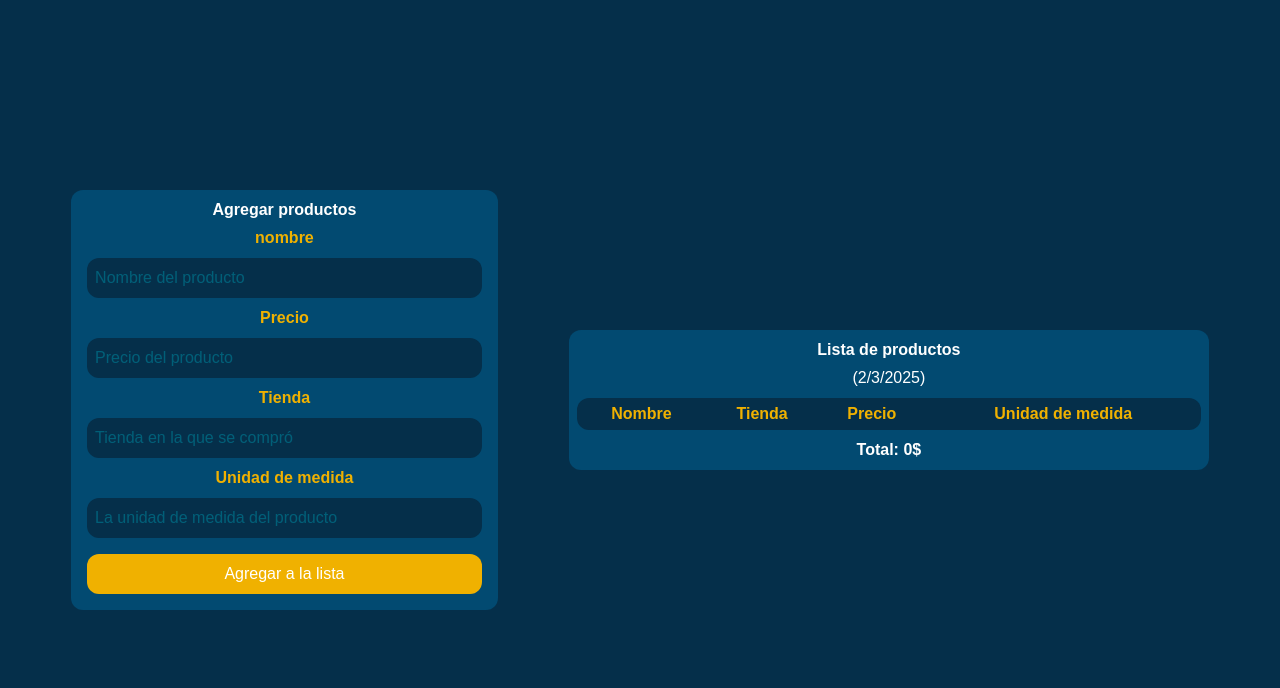
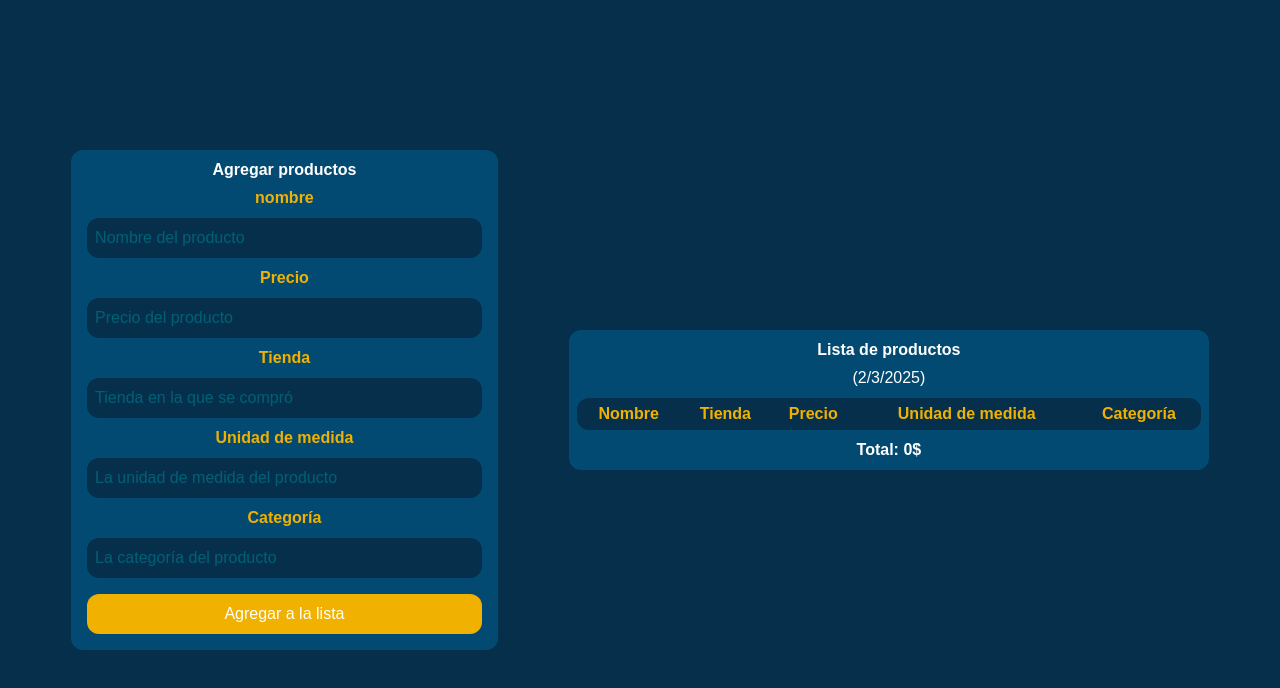
Before and after one commit to JCD-SENA/GestorListaMercado, a React (Vite) app: page / in a window 1280 px wide. Shown: the top 688 px of the page. Built offline with nearby package versions, Linux system fonts and the light colour scheme.

Commit message:
Se implementan las categorías

```diff
--- a/src/components/FormMarket/FormMarket.jsx
+++ b/src/components/FormMarket/FormMarket.jsx
@@ -5,20 +5,22 @@ import { MarketContext } from "../../context/MarketContext"
 import { InputForm } from "./InputForm/InputForm"
 
 export const FormMarket = () => {
-	const {setListProduct, listProduct, sectionStyle } = useContext(MarketContext)
+	const {setListProduct, listProduct, sectionStyle, editMode, setEditMode } = useContext(MarketContext)
 
 	const {register, handleSubmit, formState: {errors}, reset, getValues } = useForm()
 
 	const handleAddedProduct = (product) => {
 		if (product.shop == "")
 			product.shop = "Otro"
+		if (product.category == "")
+			product.category = "Otro"
 		setListProduct([...listProduct, product])
 		reset()
 	}
 
 	return (
 		<section className={sectionStyle+" w-1/3 "}>
-			<h2 className="mb-1 font-bold">Agregar productos</h2>
+			<h2 className="mb-1 font-bold">{editMode ? "Editar producto" : "Agregar productos"}</h2>
 			<form onSubmit={handleSubmit(handleAddedProduct)} className="flex-col flex w-full">
 				<InputForm
 					name="name"
@@ -53,7 +55,14 @@ export const FormMarket = () => {
 					label="Unidad de medida"
 					form={{register: register, errors: errors}}
 				/>
-				<input type="submit" className="bg-yellow-500 p-2 w-auto m-2 rounded-xl text-white" value="Agregar a la lista"/>
+				<InputForm
+					name="category"
+					type="text"
+					placeholder="La categoría del producto"
+					label="Categoría"
+					form={{register: register, errors: errors}}
+				/>
+				<input type="submit" className="bg-yellow-500 p-2 w-auto m-2 rounded-xl text-white" value={editMode ? "Editar producto" : "Agregar a la lista"}/>
 			</form>
 		</section>
 	)
--- a/src/components/ListMarket/ListMarket.jsx
+++ b/src/components/ListMarket/ListMarket.jsx
@@ -27,6 +27,8 @@ export const ListMarket = () => {
 				case "maxMeasure": return a.measurement[0] > b.measurement[0] ? 1 : -1 ; break
 				case "minPrice": return a.price < b.price ? 1 : -1 ; break
 				case "maxPrice": return a.price > b.price ? 1 : -1 ; break
+				case "minCategory": return a.category[0] < b.category[0] ? 1 : -1 ; break
+				case "maxCategory": return a.category[0] > b.category[0] ? 1 : -1 ; break
 			}
 		})
 	}, [filter])
@@ -43,6 +45,7 @@ export const ListMarket = () => {
 						<th className="p-1" onClick={() => setFilter(filter == "minStore" ? "maxStore" : "minStore")}>Tienda</th>
 						<th className="p-1" onClick={() => setFilter(filter == "minPrice" ? "maxPrice" : "minPrice")}>Precio</th>
 						<th className="p-1" onClick={() => setFilter(filter == "minMeasure" ? "maxMeasure" : "minMeasure")}>Unidad de medida</th>
+						<th className="p-1" onClick={() => setFilter(filter == "minCategory" ? "maxCategory" : "minCategory")}>Categoría</th>
 					</tr>
 				</thead>
 				<tbody>
--- a/src/components/ListMarket/Product/Product.jsx
+++ b/src/components/ListMarket/Product/Product.jsx
@@ -1,8 +1,15 @@
+import { useContext } from "react"
+
+import { MarketContext } from "../../../context/MarketContext"
+
 export const Product = ({ position, productData }) => {
+	const { setEditMode } = useContext(MarketContext)
+
 	const tdStyle = "p-1 text-center"
 
 	const editProduct = () => {
-		console.log(position)
+		setEditMode(true)
+		//console.log(position)
 	}
 
 	return (
@@ -14,5 +21,6 @@ export const Product = ({ position, productData }) => {
 		<td className={tdStyle}>{productData.shop}</td>
 		<td className={tdStyle}>{productData.price}</td>
 		<td className={tdStyle}>{productData.measurement}</td>
+		<td className={tdStyle}>{productData.category}</td>
 	</tr>)
 }
```
